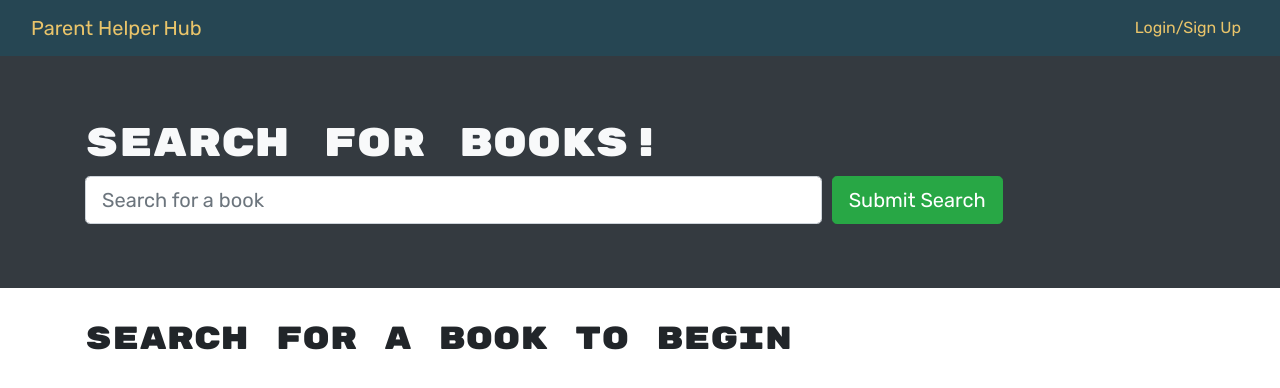
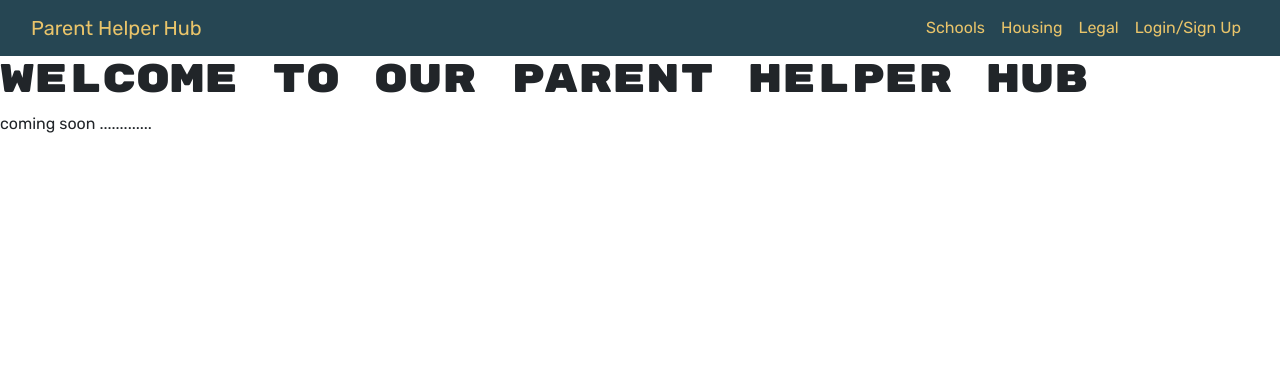
Before and after one commit to cmarielorber/parent-helper-hub, a React (Create React App) app in the folder client/: page / in a window 1280 px wide. Shown: the top 388 px of the page. Built offline with nearby package versions, Linux system fonts and the light colour scheme.

Commit message:
link menu items to appropriate routes

```diff
--- a/client/src/App.js
+++ b/client/src/App.js
@@ -1,7 +1,10 @@
 import React from 'react';
 import { BrowserRouter as Router, Routes, Route } from 'react-router-dom';
-import SearchBooks from './pages/SearchBooks';
-import SavedBooks from './pages/SavedBooks';
+import Welcome from './pages/Welcome';
+import Schools from './pages/Schools';
+import Housing from './pages/Housing';
+import Legal from './pages/Legal';
+import Profile from './pages/Profile';
 import Navbar from './components/Navbar';
 import { ApolloClient, InMemoryCache, createHttpLink, ApolloProvider } from '@apollo/client';
 import { setContext } from '@apollo/client/link/context';
@@ -48,11 +51,23 @@ function App() {
           <Routes>
             <Route
               path='/'
-              element={<SearchBooks />}
+              element={<Welcome />}
             />
             <Route
-              path='/saved'
-              element={<SavedBooks />}
+              path='/schools'
+              element={<Schools />}
+            />
+            <Route
+              path='/housing'
+              element={<Housing />}
+            />
+            <Route
+              path='/legal'
+              element={<Legal />}
+            />
+            <Route
+              path='/profile'
+              element={<Profile />}
             />
             <Route
               path='*'
--- a/client/src/components/Navbar.js
+++ b/client/src/components/Navbar.js
@@ -32,13 +32,20 @@ const AppNavbar = () => {
           <Navbar.Toggle aria-controls='navbar' />
           <Navbar.Collapse id='navbar'>
             <Nav className='ml-auto'>
-              {/* <Nav.Link style={styles.link}as={Link} to='/'>
-                Search For Books
-              </Nav.Link> */}
-              {/* if user is logged in show saved books and logout */}
+              <Nav.Link style={styles.link} as={Link} to='/schools'>
+                Schools
+              </Nav.Link>
+              <Nav.Link style={styles.link} as={Link} to='/housing'>
+                Housing
+              </Nav.Link>
+              <Nav.Link style={styles.link} as={Link} to='/legal'>
+                Legal
+              </Nav.Link>
+              {/* if user is logged in show 'Profile' and 'Logout' */}
+              {/* otherwise, show 'Login/Sign Up'*/}
               {Auth.loggedIn() ? (
                 <>
-                  <Nav.Link style={styles.link} as={Link} to='/saved'>
+                  <Nav.Link style={styles.link} as={Link} to='/profile'>
                     Profile
                   </Nav.Link>
                   <Nav.Link style={styles.link} onClick={Auth.logout}>Logout</Nav.Link>
--- /dev/null
+++ b/client/src/pages/Housing.js
@@ -0,0 +1,10 @@
+function Housing() {
+    return (
+        <div>
+            <h1>Housing page</h1>
+            <p>coming soon .............</p>
+        </div>
+    )
+}
+
+export default Housing;
--- /dev/null
+++ b/client/src/pages/Legal.js
@@ -0,0 +1,10 @@
+function Legal() {
+    return (
+        <div>
+            <h1>Legal page</h1>
+            <p>coming soon .............</p>
+        </div>
+    )
+}
+
+export default Legal;
--- /dev/null
+++ b/client/src/pages/Profile.js
@@ -0,0 +1,10 @@
+function Profile() {
+    return (
+        <div>
+            <h1>Profile page</h1>
+            <p>coming soon .............</p>
+        </div>
+    )
+}
+
+export default Profile;
--- a/client/src/pages/SavedBooks.js
+++ /dev/null
@@ -1,79 +0,0 @@
-import {
-  Jumbotron,
-  Container,
-  CardColumns,
-  Card,
-  Button,
-} from "react-bootstrap";
-
-import { removeBookId } from "../utils/localStorage";
-import { useQuery, useMutation } from "@apollo/client";
-import { QUERY_ME } from "../utils/queries";
-import { REMOVE_BOOK } from "../utils/mutations";
-
-const SavedBooks = () => {
-  const { data, loading } = useQuery(QUERY_ME);
-  var userData = data?.me || {};
-  const [removeBook] = useMutation(REMOVE_BOOK);
-
-  async function handleDeleteBook(bookId) {
-    try {
-      await removeBook({
-        variables: {bookId: bookId}
-      });
-      removeBookId(bookId);
-    } catch (err) {
-      console.error(err);
-    }
-  }
-
-  if (loading) {
-    return <h2>LOADING...</h2>;
-  }
-
-  return (
-    <>
-      <Jumbotron fluid className="text-light bg-dark">
-        <Container>
-          <h1>Viewing saved books!</h1>
-        </Container>
-      </Jumbotron>
-      <Container>
-        <h2>
-          {userData.savedBooks.length
-            ? `Viewing ${userData.savedBooks.length} saved ${
-                userData.savedBooks.length === 1 ? "book" : "books"
-              }:`
-            : "You have no saved books!"}
-        </h2>
-        <CardColumns>
-          {userData.savedBooks.map((book) => {
-            return (
-              <Card key={book.bookId} border="dark">
-                {book.image ? (
-                  <Card.Link href={book.link} target="_blank" rel="noreferrer">
-                    <Card.Img
-                      src={book.image}
-                      alt={`The cover for ${book.title}`}
-                      variant="top"
-                    />
-                  </Card.Link>
-                ) : null}
-                <Card.Body>
-                  <Card.Title>{book.title}</Card.Title>
-                  <p className="small">Authors: {book.authors}</p>
-                  <Card.Text>{book.description}</Card.Text>
-                    <Button className='btn-block btn-danger' onClick={() => handleDeleteBook(book.bookId)}>
-                    Delete this Book!
-                  </Button>
-                </Card.Body>
-              </Card>
-            );
-          })}
-        </CardColumns>
-      </Container>
-    </>
-  );
-};
-
-export default SavedBooks;
--- /dev/null
+++ b/client/src/pages/Schools.js
@@ -0,0 +1,10 @@
+function Schools() {
+    return (
+        <div>
+            <h1>School page</h1>
+            <p>coming soon .............</p>
+        </div>
+    )
+}
+
+export default Schools;
--- a/client/src/pages/SearchBooks.js
+++ /dev/null
@@ -1,148 +0,0 @@
-import React, { useState, useEffect } from 'react';
-import { Jumbotron, Container, Col, Form, Button, Card, CardColumns } from 'react-bootstrap';
-import Auth from '../utils/auth';
-import { searchGoogleBooks } from '../utils/API';
-import { saveBookIds, getSavedBookIds } from '../utils/localStorage';
-import { useMutation } from '@apollo/client';
-import { SAVE_BOOK } from '../utils/mutations';
-
-const SearchBooks = () => {
-  // create state for holding returned google api data
-  const [searchedBooks, setSearchedBooks] = useState([]);
-  // create state for holding our search field data
-  const [searchInput, setSearchInput] = useState('');
-
-  // create state to hold saved bookId values
-  const [savedBookIds, setSavedBookIds] = useState(getSavedBookIds());
-
-  const [saveBook] = useMutation(SAVE_BOOK);
-
-  // set up useEffect hook to save `savedBookIds` list to localStorage on component unmount
-  // learn more here: https://reactjs.org/docs/hooks-effect.html#effects-with-cleanup
-  useEffect(() => {
-    return () => saveBookIds(savedBookIds);
-  });
-
-  // create method to search for books and set state on form submit
-  const handleFormSubmit = async (event) => {
-    event.preventDefault();
-
-    if (!searchInput) {
-      return false;
-    }
-
-    try {
-      const response = await searchGoogleBooks(searchInput);
-
-      if (!response.ok) {
-        throw new Error('something went wrong!');
-      }
-
-      const { items } = await response.json();
-
-      const bookData = items.map((book) => ({
-        bookId: book.id,
-        authors: book.volumeInfo.authors || ['No author to display'],
-        title: book.volumeInfo.title,
-        description: book.volumeInfo.description,
-        image: book.volumeInfo.imageLinks?.thumbnail || '',
-        link: book.volumeInfo.infoLink
-      }));
-
-      setSearchedBooks(bookData);
-      setSearchInput('');
-    } catch (err) {
-      console.error(err);
-    }
-  };
-
-  // create function to handle saving a book to our database
-  const handleSaveBook = async (bookId) => {
-    // find the book in `searchedBooks` state by the matching id
-    const bookToSave = searchedBooks.find((book) => book.bookId === bookId);
-
-    if (!Auth.loggedIn()) {
-      return false;
-    }
-
-    try {
-      await saveBook(
-        {
-          variables: bookToSave,
-        }
-      );
-      setSavedBookIds([...savedBookIds, bookToSave.bookId]);
-    } catch (err) {
-      console.error(err);
-    }
-
-
-  };
-
-  return (
-    <>
-      <Jumbotron fluid className='text-light bg-dark'>
-        <Container>
-          <h1>Search for Books!</h1>
-          <Form onSubmit={handleFormSubmit}>
-            <Form.Row>
-              <Col xs={12} md={8}>
-                <Form.Control
-                  name='searchInput'
-                  value={searchInput}
-                  onChange={(e) => setSearchInput(e.target.value)}
-                  type='text'
-                  size='lg'
-                  placeholder='Search for a book'
-                />
-              </Col>
-              <Col xs={12} md={4}>
-                <Button type='submit' variant='success' size='lg'>
-                  Submit Search
-                </Button>
-              </Col>
-            </Form.Row>
-          </Form>
-        </Container>
-      </Jumbotron>
-
-      <Container>
-        <h2>
-          {searchedBooks.length
-            ? `Viewing ${searchedBooks.length} results:`
-            : 'Search for a book to begin'}
-        </h2>
-        <CardColumns>
-          {searchedBooks.map((book) => {
-            return (
-              <Card key={book.bookId} border='dark'>
-                {book.image ? (
-                  <Card.Link href={book.link} target="_blank" rel="noreferrer">
-                    <Card.Img src={book.image} alt={`The cover for ${book.title}`} variant='top' />
-                  </Card.Link>
-                ) : null}
-                <Card.Body>
-                  <Card.Title>{book.title}</Card.Title>
-                  <p className='small'>Authors: {book.authors}</p>
-                  <Card.Text>{book.description}</Card.Text>
-                  {Auth.loggedIn() && (
-                    <Button
-                      disabled={savedBookIds?.some((savedBookId) => savedBookId === book.bookId)}
-                      className='btn-block btn-info'
-                      onClick={() => handleSaveBook(book.bookId)}>
-                      {savedBookIds?.some((savedBookId) => savedBookId === book.bookId)
-                        ? 'This book has already been saved!'
-                        : 'Save this Book!'}
-                    </Button>
-                  )}
-                </Card.Body>
-              </Card>
-            );
-          })}
-        </CardColumns>
-      </Container>
-    </>
-  );
-};
-
-export default SearchBooks;
--- /dev/null
+++ b/client/src/pages/Welcome.js
@@ -0,0 +1,10 @@
+function Welcome() {
+    return (
+        <div>
+            <h1>Welcome to our Parent Helper Hub</h1>
+            <p>coming soon .............</p>
+        </div>
+    )
+}
+
+export default Welcome;
```
